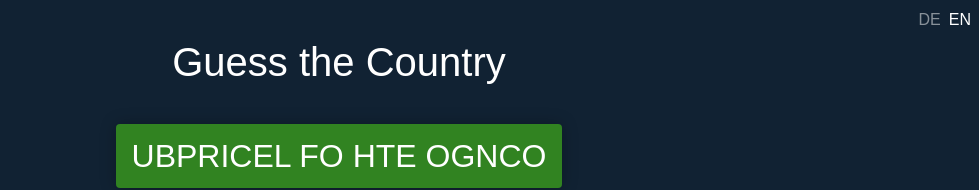
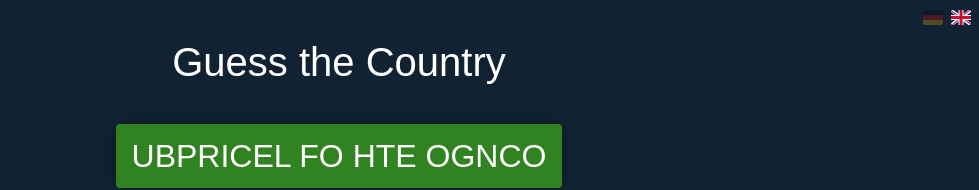
Before and after one commit to ScriptRaccoon/country-scrambler, a Svelte app: page / in a window 1280 px wide. Shown: the top 190 px of the page, without its empty margins (301-1280 px from the left). Built offline with nearby package versions, Linux system fonts and the light colour scheme.

Commit message:
country flags

```diff
--- a/src/App.svelte
+++ b/src/App.svelte
@@ -66,8 +66,20 @@
 </script>
 
 <nav>
-	<a href="{window.location.origin}?lang=de" aria-current={lang === 'de'}>DE</a>
-	<a href="{window.location.origin}?lang=en" aria-current={lang === 'en'}>EN</a>
+	<a
+		href="{window.location.origin}?lang=de"
+		aria-current={lang === 'de'}
+		aria-label="Deutsche Version"
+	>
+		<img src="de.svg" alt="Deutsche Flagge" />
+	</a>
+	<a
+		href="{window.location.origin}?lang=en"
+		aria-current={lang === 'en'}
+		aria-label="English version"
+	>
+		<img src="gb.svg" alt="UK flag" />
+	</a>
 </nav>
 
 <header>
@@ -190,12 +202,17 @@
 		gap: 0.5rem;
 
 		a {
-			opacity: 0.5;
+			opacity: 0.25;
 			text-decoration: none;
 		}
 
 		a[aria-current='true'] {
 			opacity: 1;
+		}
+
+		img {
+			width: 20px;
+			border-radius: 2px;
 		}
 	}
 
```
Also changed, not shown: public/de.svg (added), public/gb.svg (added).
